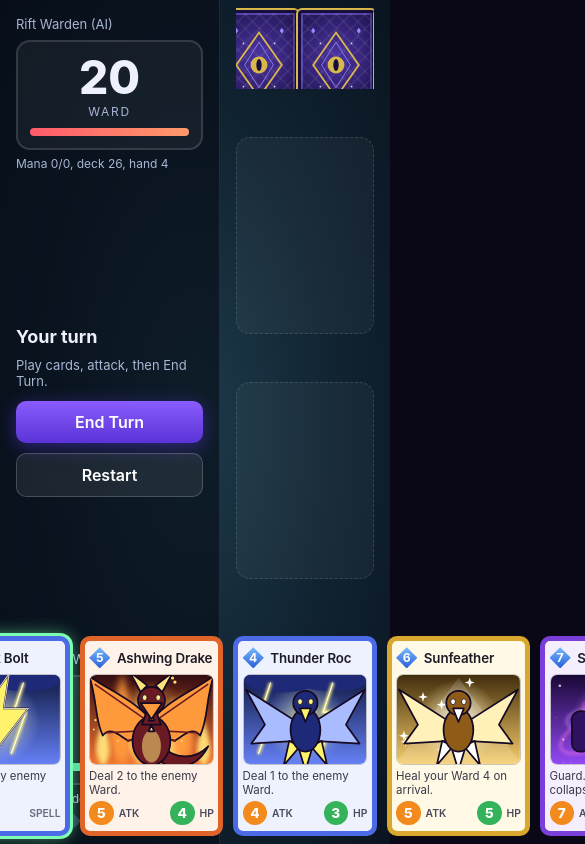
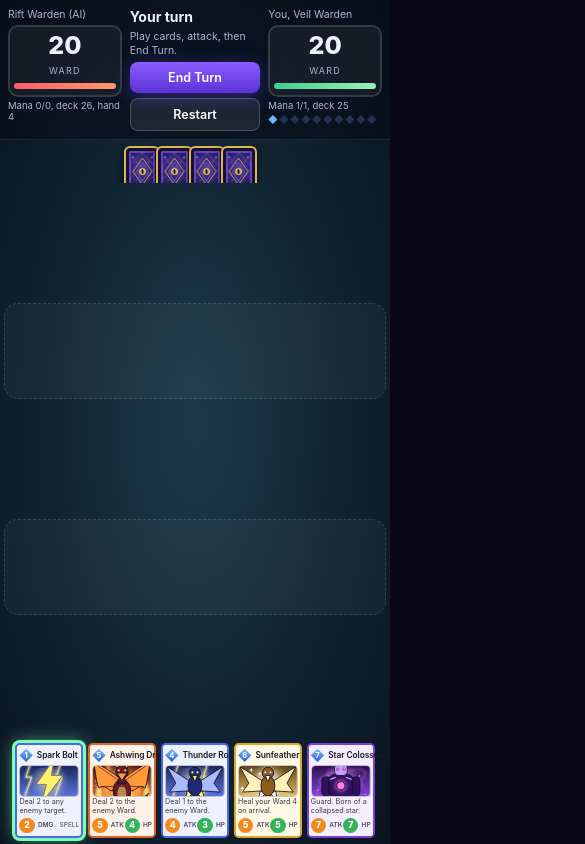
Before and after one commit to donghua9711-oss/veilfall, a plain HTML site: page index.html in a window 390 px wide. Both pictures are taken after a click on the button "Start duel". Shown: the top 844 px of the page, 585 px wide, since content can reach past the window. Drawn offline with Linux system fonts and the light colour scheme.

Commit message:
Responsive phone layout

```diff
--- a/style.css
+++ b/style.css
@@ -57,3 +57,33 @@ main{display:flex;flex-direction:column;justify-content:space-between;padding:8p
 .panel{text-align:center;padding:40px 70px;border-radius:20px;background:linear-gradient(#2a1d5c,#150e33);border:2px solid #ffffff30}
 .panel h2{font-size:64px;font-weight:800;letter-spacing:.12em}.panel.win h2{color:#ffd56e}.panel.lose h2{color:#ff6b7a}
 .panel p{margin:12px 0 24px;color:#c9c4e6}
+
+/* ---------- phones / narrow screens: fit the whole table ---------- */
+@media (max-width: 820px) {
+  :root { --bw: 15vw; --hw: 17.4vw; }
+  #game { grid-template-columns: 1fr; grid-template-rows: auto 1fr; height: 100dvh; }
+  aside { flex-direction: row; align-items: stretch; padding: 8px; gap: 8px; border-right: 0; border-bottom: 1px solid #ffffff18; }
+  aside .side { flex: 1; min-width: 0; }
+  .who { font-size: 10.5px; margin-bottom: 4px; white-space: nowrap; overflow: hidden; }
+  .ward { padding: 6px 4px; border-radius: 10px; }
+  .ward b { font-size: 25px; }
+  .ward small { font-size: 9px; }
+  .bar { height: 6px; margin-top: 5px; }
+  .meta { font-size: 9.5px; margin-top: 3px; }
+  .mana { gap: 2px; margin-top: 4px; flex-wrap: wrap; }
+  .mana i { width: 9px; height: 9px; }
+  .center { flex: 1.15; gap: 5px; justify-content: center; }
+  #turn { font-size: 14px; }
+  #hint { font-size: 10.5px; min-height: 0; line-height: 1.3; }
+  .center button { padding: 8px 10px; font-size: 12.5px; border-radius: 8px; }
+  main { padding: 6px 4px; }
+  .row { gap: 5px; }
+  .back { margin-left: -9px; }
+  .fan { --cw: 25.5vw; }
+  .fan .card { margin: 0 4px; }
+  #title h1 { font-size: 13.5vw; }
+  .sub { font-size: 14px; }
+  .how { padding: 0 18px; font-size: 12.5px; }
+  .panel { padding: 26px 30px; }
+  .panel h2 { font-size: 38px; }
+}
```
